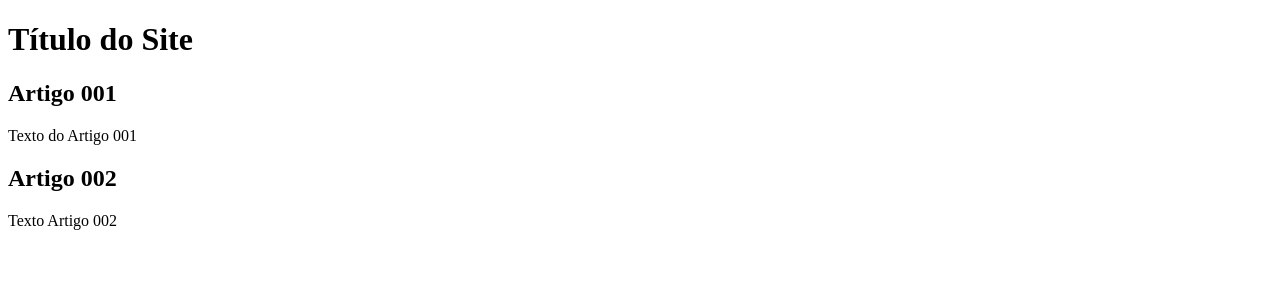
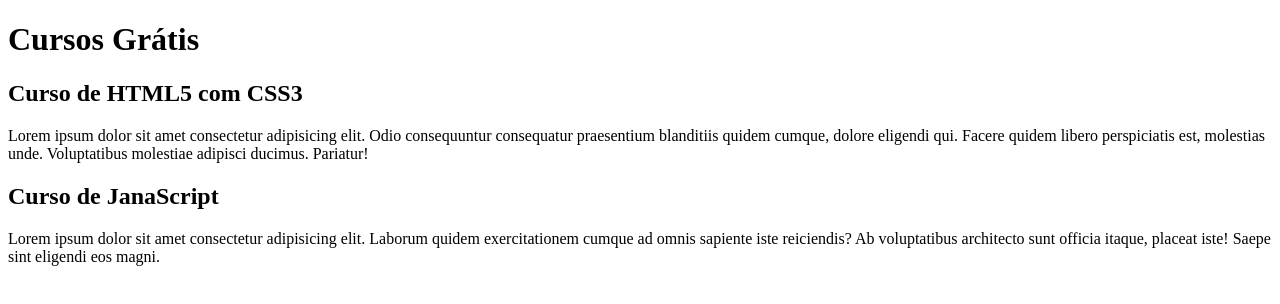
Before and after one commit to Ozeiassantos/Projeto-Git-Github, a plain HTML site: page index.html in a window 1280 px wide. Drawn offline with Linux system fonts and the light colour scheme.

Commit message:
Comecei a escrever no conteúdo.

```diff
--- a/index.html
+++ b/index.html
@@ -9,15 +9,21 @@
 <body>
     <main>
         <head>
-            <h1>Título do Site</h1>
+            <h1>Cursos Grátis</h1>
         </head>
         <article>
-            <h2>Artigo 001</h2>
-            <p>Texto do Artigo 001</p>
+            <h2>Curso de HTML5 com CSS3</h2>
+            <p>Lorem ipsum dolor sit amet consectetur adipisicing elit.
+                 Odio consequuntur consequatur praesentium blanditiis quidem cumque, dolore eligendi qui.
+                  Facere quidem libero perspiciatis est, molestias unde.
+                  Voluptatibus molestiae adipisci ducimus. Pariatur!</p>
         </article>
         <article>
-            <h2>Artigo 002</h2>
-            <p>Texto Artigo 002</p>
+            <h2>Curso de JanaScript</h2>
+            <p>Lorem ipsum dolor sit amet consectetur adipisicing elit.
+                 Laborum quidem exercitationem cumque ad omnis sapiente iste reiciendis?
+                  Ab voluptatibus architecto sunt officia itaque, placeat iste! Saepe sint eligendi eos magni.
+                </p>
         </article>
     </main>
 </body>
```
